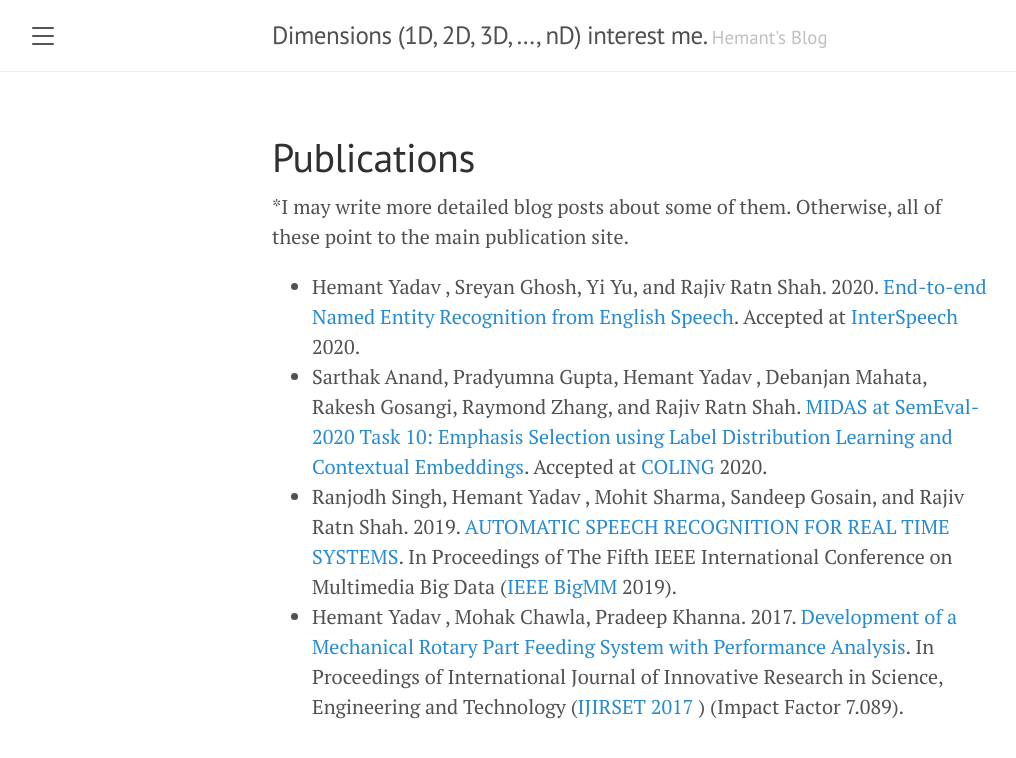
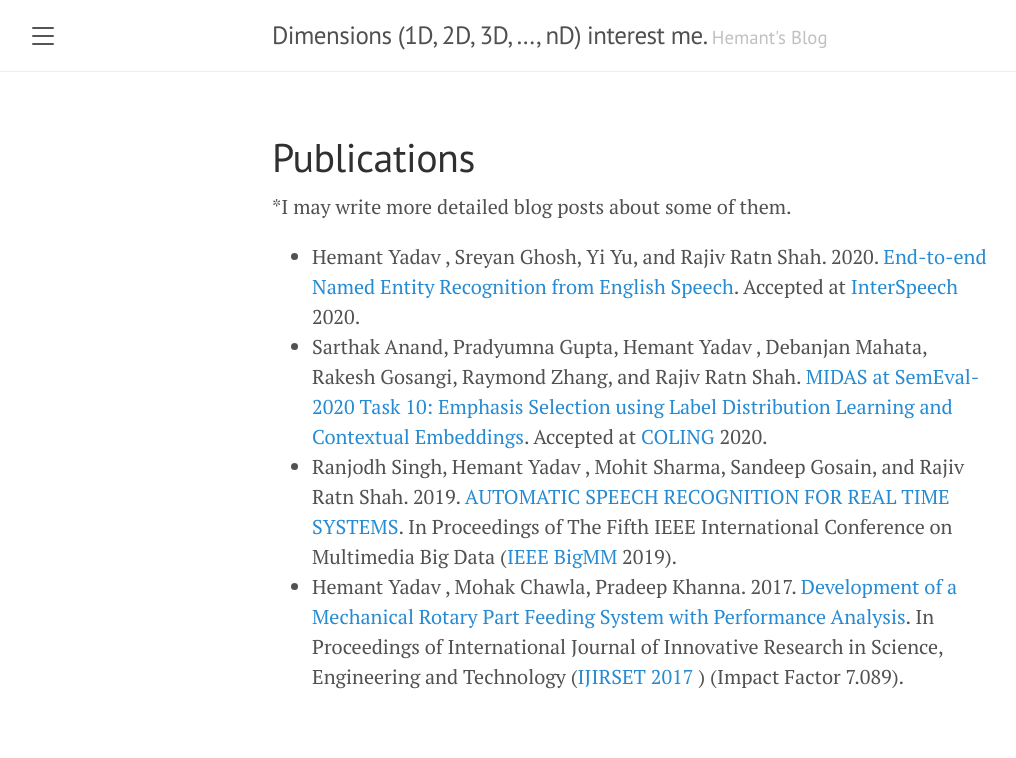
Before and after one commit to raotnameh/raotnameh.github.io, a Jekyll site: the page built from publications.md, in a window 1280 px wide. Shown: the top 758 px of the page, without its empty margins (8-1024 px from the left). Built offline with Jekyll 4.4.1, drawn with Linux system fonts in a browser that asks for light colours.

Commit message:
It's just my website

```diff
--- a/publications.md
+++ b/publications.md
@@ -3,8 +3,7 @@ layout: page
 title: Publications
 ---
 
-*I may write more detailed blog posts about some of them. Otherwise, all of these point to the main publication site.
-
+*I may write more detailed blog posts about some of them.
 
 - Hemant Yadav , Sreyan Ghosh, Yi Yu, and Rajiv Ratn Shah. 2020. [End-to-end Named Entity Recognition from English
                 Speech](https://arxiv.org/abs/2005.11184). Accepted at [InterSpeech](http://www.interspeech2020.org/) 2020.
```
